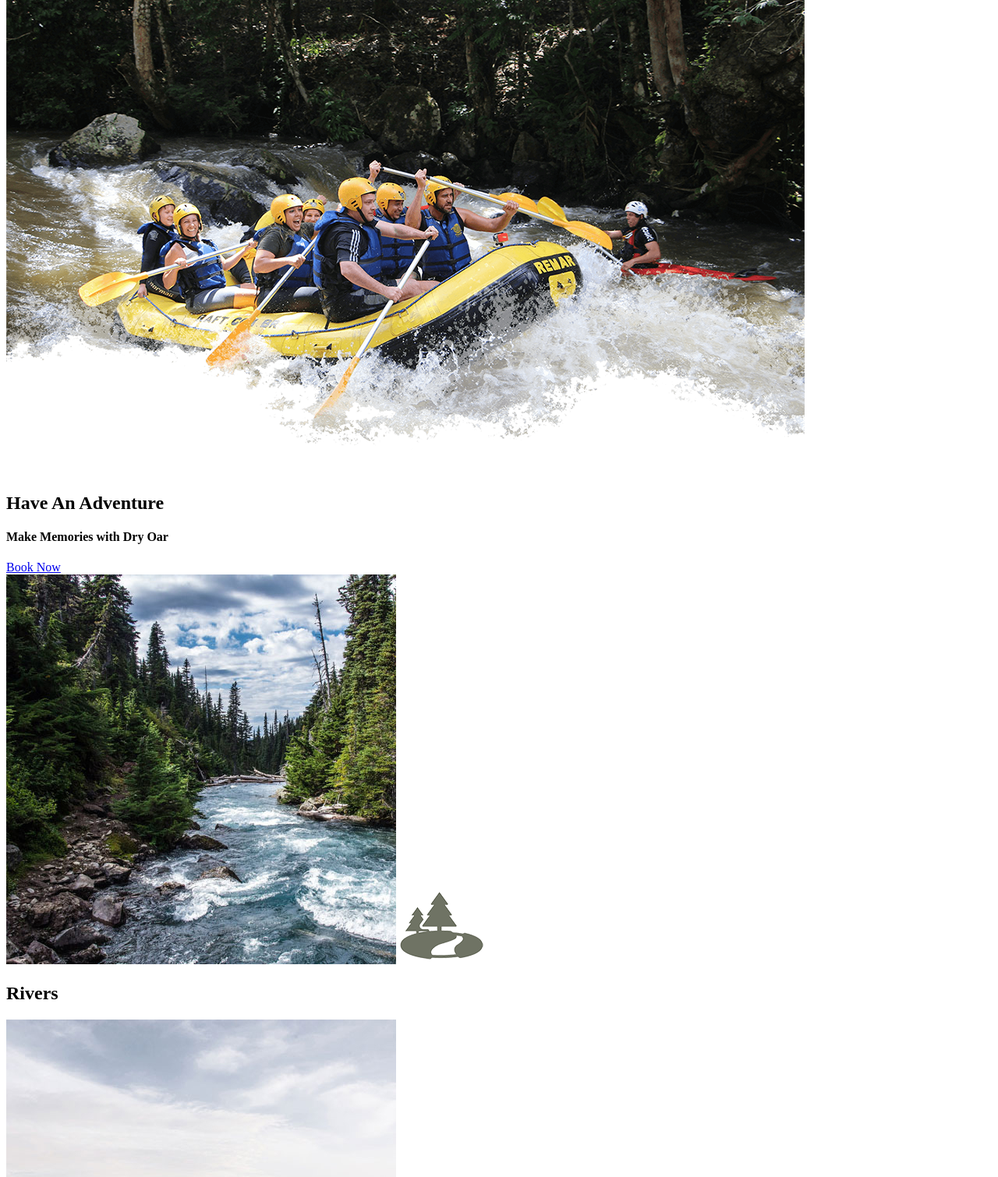
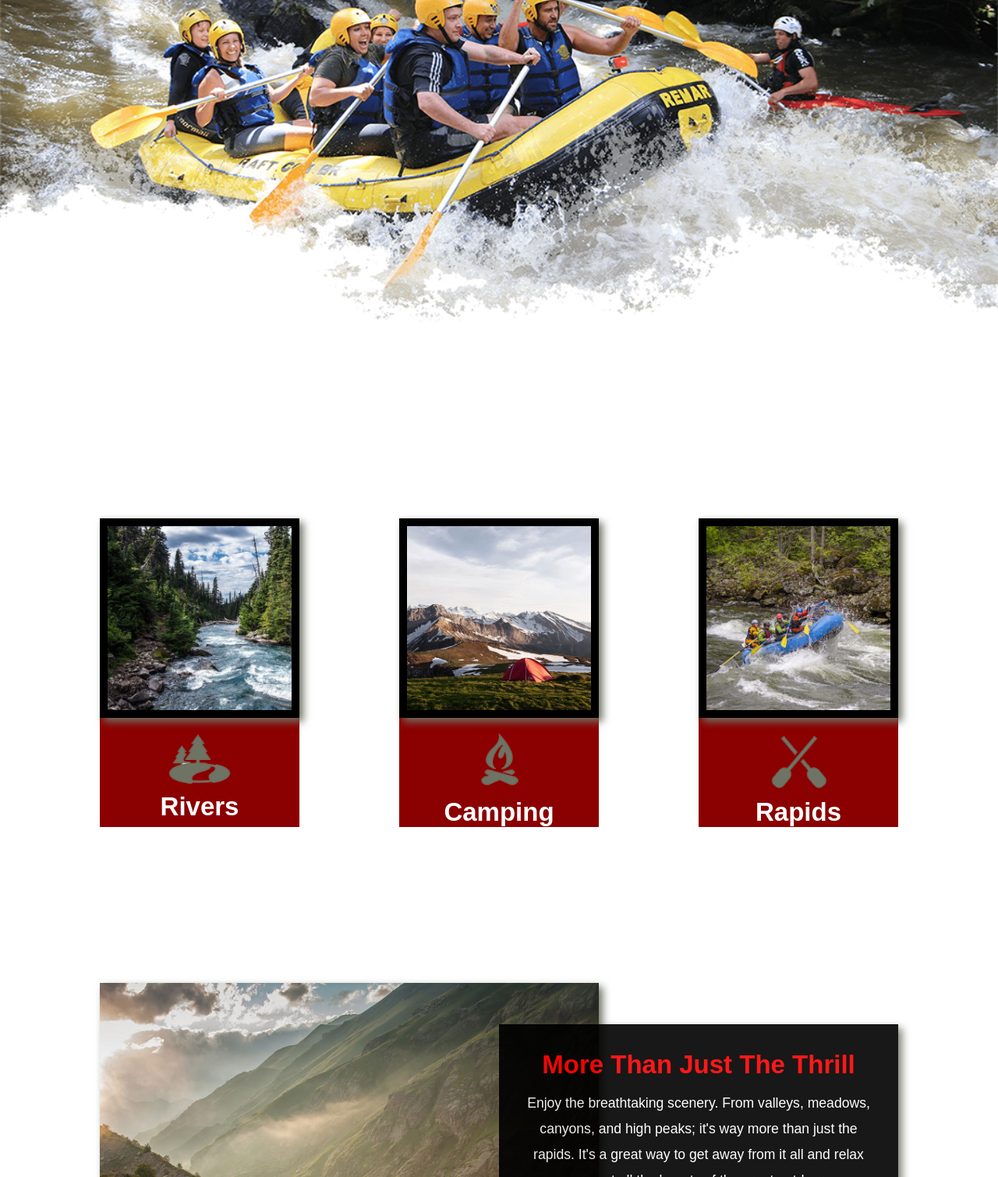
Before and after one commit to MstrChef/WDD-130, a plain HTML site: page wwr/index.html in a window 1280 px wide. Shown: the part 390-1900 px from the top of the page at 78% size. Drawn offline with Linux system fonts and the light colour scheme.

Commit message:
finishing touches

```diff
--- a/wwr/index.html
+++ b/wwr/index.html
@@ -5,6 +5,7 @@
     <meta http-equiv="X-UA-Compatible" content="IE=edge">
     <meta name="viewport" content="width=device-width, initial-scale=1.0">
     <title>Whitewater Rafting Vacations | Dry Oar Boating | Home</title>
+    <link rel="stylesheet" href="styles/styles.css">
 </head>
 
 <body>
@@ -21,7 +22,7 @@
 </header>
 <div id="hero">
     <div id="hero-box">
-        <img id="hero.img" src="images/hero.png" alt="People enjoying white water rafting">
+        <img id="hero-img" src="images/hero.png" alt="People enjoying white water rafting">
     </div>
     <section id="hero-msg">
         <h1 class="home-title">Have An Adventure </h1>
--- a/wwr/styles/styles.css
+++ b/wwr/styles/styles.css
@@ -1,25 +1,24 @@
+
 #content {
     max-width: 1600px;
     margin: 0 auto;
-    text-align: center;
+    /* text-align: center; */
 }
 nav a {
     text-align: left;
-    color: blue;
+    color: white;
     text-decoration: none;
     padding: 35px;
 }
-#hero-msg h1{
-    text-align: center;
-}
-#hero-msg h4{
+#hero-msg h1, #hero-msg h4{
     text-align: center;
 }
 .button-box {
     text-align: center;
 }
-#main section {
+main section {
     text-align: center;
+    background-color: darkred;
 }
 #background {
     height: 725px;
@@ -27,6 +26,7 @@ nav a {
 }
 body{
     background-color: white;
+    color: rgb(255, 255, 255);
     font-family: Raleway, Arial, sans-serif;
     font-size: 22px;
     margin: 0;
@@ -34,12 +34,14 @@ body{
 }
 header {
     background-color: black;
+    color: rgb(255, 255, 255);
     display: grid;
     grid-template-columns: 150px auto;
+    opacity: .9;
 }
 nav a:hover {
-    background-color: black;
-    color: white;
+    background-color: maroon;
+    color: black;
 }
 .book, .join {
     background-color: black;
@@ -53,25 +55,19 @@ nav a:hover {
 }
 .book:hover, .join:hover {
     background-color: black;
-    color: white;
+    /* color: white; */
 }
 .msg {
     background-color: black;
+    color: rgb(255, 255, 255);
     font-family: 'Rock Salt', 'Bradley Hand', sans-serif;
     line-height: 1.5em;
     padding: 35px;
-    grid-column: 6/10;
-    grid-row: 6/7;
     box-shadow: 5px 5px 10px #6f7364;
 }
-footer {
-    background-color: black;
+footer a{
     color: white;
-    padding: 25px 50px;
-    margin-top: 200px;
-    display: flex;
-    justify-content: space-around;
-    align-items: center;
+    text-decoration: none;
 }
 .home-title{
     color: white;
@@ -80,22 +76,23 @@ footer {
     margin-top: 10px;
 }
 h4{
-    color: blue;
+    color: white;
 }
 .msg h2{
-    color: white;
+    color: red;
+    font-family: 'Rock Salt', 'Bradley Hand', sans-serif;
 }
 .msg p{
     color: white;
     font-size: .8em;
-    padding: 35px;
     padding-bottom: 15px;
 }
-footer a{
+footer h3{
     color: white;
-    text-decoration: none;
+    text-decoration: underline;
 }
 footer a:hover{
+    background-color: maroon;
     color: white;
 }
 .logo{
@@ -108,32 +105,36 @@ footer a:hover{
 #hero-img{
     width: 100%;
 }
-footer p{
+/*footer p{
     font-size: 1.2em;
-}
-footer p a:hover{
-    text-decoration: underline;
-}
+} */
 h2 {
     margin: 0;
 }
 #logo_link {
     padding-top: 5px;
+    justify-self: center;
+    align-self: center;
 }
+footer {
+    background-color: black;
+    color: white;
+    padding: 25px 50px;
+    margin-top: 200px;
+    display: flex;
+    justify-content: space-around;
+    align-items: center;
+}
+
 footer .social img {
     padding-top: 15px;
 }
-.rivers-card {
-    margin: 200px 0;
-}
-.camping-card {
-    margin: 200px 0;
-}
-.rapids-card {
+.rivers-card, .camping-card, .rapids-card {
     margin: 200px 0;
 }
 .card-img {
     border: 10px solid black;
+    width: 100%;
     transition: transform .5s;
     box-shadow: 5px 5px 10px #6f7364;
 }
@@ -141,13 +142,12 @@ footer .social img {
     opacity: .6;
     transform: scale(1.1);
 }
-#main section img {
+main section img {
     box-sizing: border-box;
 }
-#logo_link {
-    padding-top: 5px;
-    justify-self: center;
-    align-self: center;
+nav {
+    display: flex;
+    justify-content: space-around;
 }
 #hero {
     display: grid;
@@ -156,29 +156,47 @@ footer .social img {
 #hero-box {
     grid-column: 1/4;
     grid-row: 1/3;
+    z-index: -1;
+    margin-top: -100px;
 }
-#hero-msg h4 {
-    color: white;
+#hero-msg {
+    /*color: white;*/
+    grid-column: 2/3;
+    grid-row: 1/2;
+    margin-top: 100px;
 }
-#hero-box {
-    grid-column: 1/4;
-    grid-row: 1/3;
-    z-index: -1;
+.home-grid{
+    display: grid;
+    grid-template-columns: 1fr 1fr 1fr 1fr 1fr 1fr 1fr 1fr 1fr 1fr;
 }
-.card-img, .mountains {
-    width: 100%;
-}
-nav {
-    display: flex;
-    justify-content: space-around;
-}
+
 .mountains {
     width: 100%;
     grid-column: 2/7;
     grid-row: 5/8;
     box-shadow: 5px 5px 10px #6f7364;
 }
-
+.rivers-card{
+    grid-column: 2/4;
+    grid-row: 2/3;
+}
+.camping-card{
+    grid-column: 5/7;
+    grid-row: 2/3;
+}
+.rapids-card{
+    grid-column: 8/10;
+    grid-row: 2/3;
+}
+#background{
+    grid-column: 1/11;
+    grid-row: 4/9;
+}
+.msg{
+    grid-column: 6/10;
+    grid-row: 6/7;
+    opacity: .9;
+}
 
 @media screen and (max-width: 900px) {
     #hero, .home-grid {
```
Lines whose indentation alone changed are shown as unchanged.
